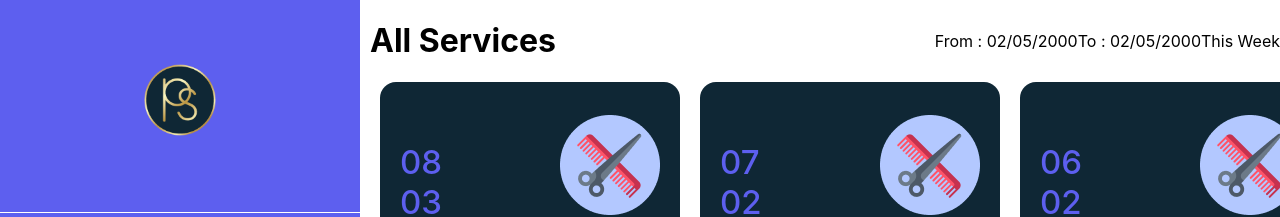
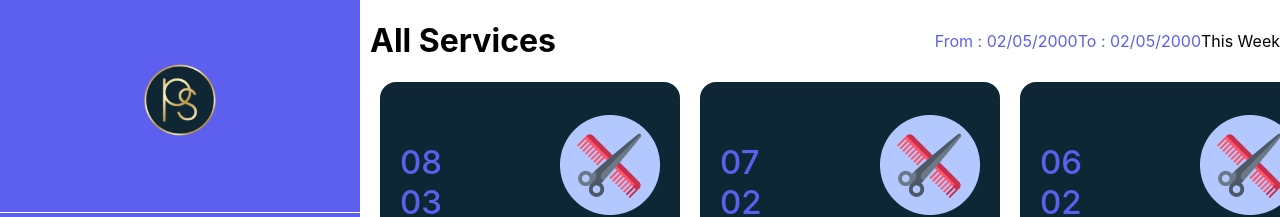
Before and after one commit to naiyar2000/prayas-website, a React (Create React App) app in the folder client/: page / in a window 1280 px wide. Shown: the top 217 px of the page. Built offline with nearby package versions, Linux system fonts and the light colour scheme; no server answers; the database is empty.

Commit message:
Changes.

```diff
--- a/client/src/Pages/Servicepage.jsx
+++ b/client/src/Pages/Servicepage.jsx
@@ -33,12 +33,16 @@ const Servicepage = () => {
                     <div style={{display: 'flex', justifyContent: 'space-between', alignContent: 'center', alignItems: 'center'}}>
                         <h1 style={{paddingLeft: '10px'}}>All Services</h1>
                         <div style={{display: 'flex', justifyContent: 'space-between', alignContent: 'center', alignItems: 'center'}}>
+                            <div className="dateContainer">
                                 <p>
                                     From : 02/05/2000
                                 </p>
+                            </div>
+                            <div className="dateContainer">
                                 <p>
                                     To : 02/05/2000
                                 </p>
+                            </div>
                             <p>
                                 This Week
                             </p>
@@ -67,7 +71,7 @@ const Servicepage = () => {
                         </div>
                     </div>
                     <div className="serviceSection">
-                        <div className="serviceCode">
+                        <div className="serviceCode" style={{backgroundColor: "white", color: "black"}}>
                             {
                                 serviceList.map((res) => {
                                     return (
@@ -76,7 +80,7 @@ const Servicepage = () => {
                                 })
                             }
                         </div>
-                        <div className="serviceName">
+                        <div className="serviceName" style={{backgroundColor: "white", color: "black"}}>
                             {
                                 serviceList.map((res) => {
                                     return (
--- a/client/src/Pages/css/Servicepage.css
+++ b/client/src/Pages/css/Servicepage.css
@@ -81,3 +81,12 @@
     margin-left: 5px;
     border-radius: 0 0 10% 0;
 }
+
+.dateContainer{
+    border-color: #5D5FEF;
+    color: #5D5FEF;
+    border-radius: 20%;
+    border: 10%;
+    margin-left: 5 px;
+    margin-right: 5 px;
+}
```
Lines whose indentation alone changed are shown as unchanged.
